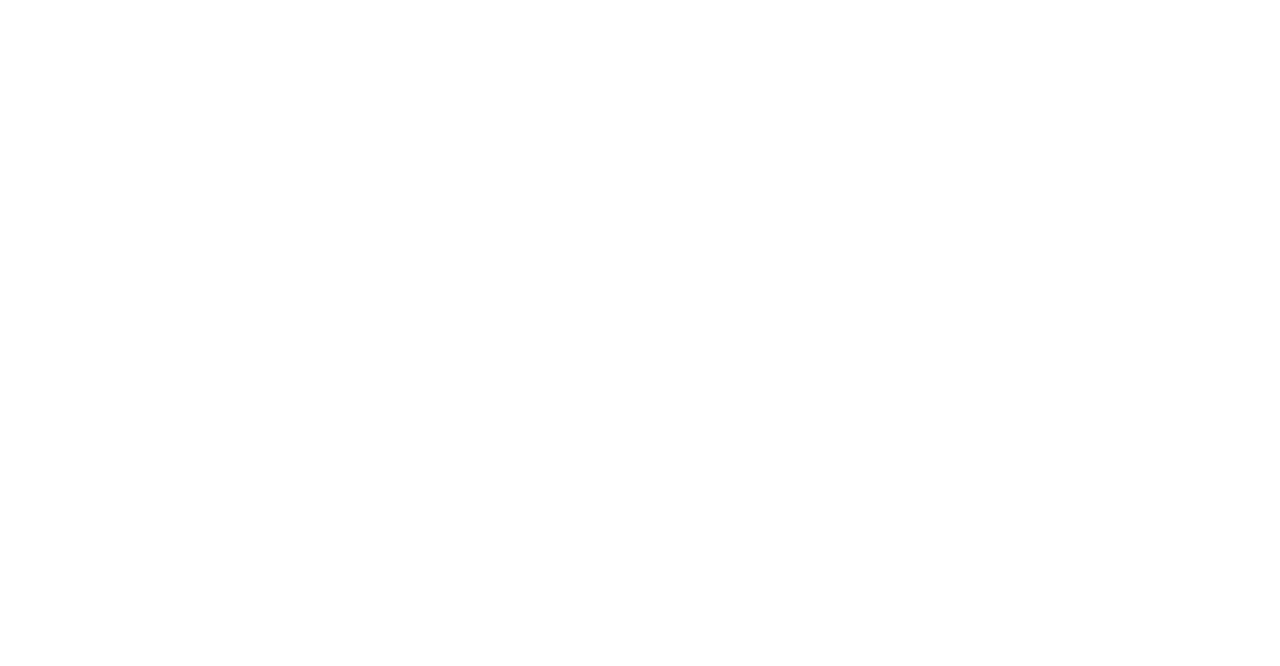
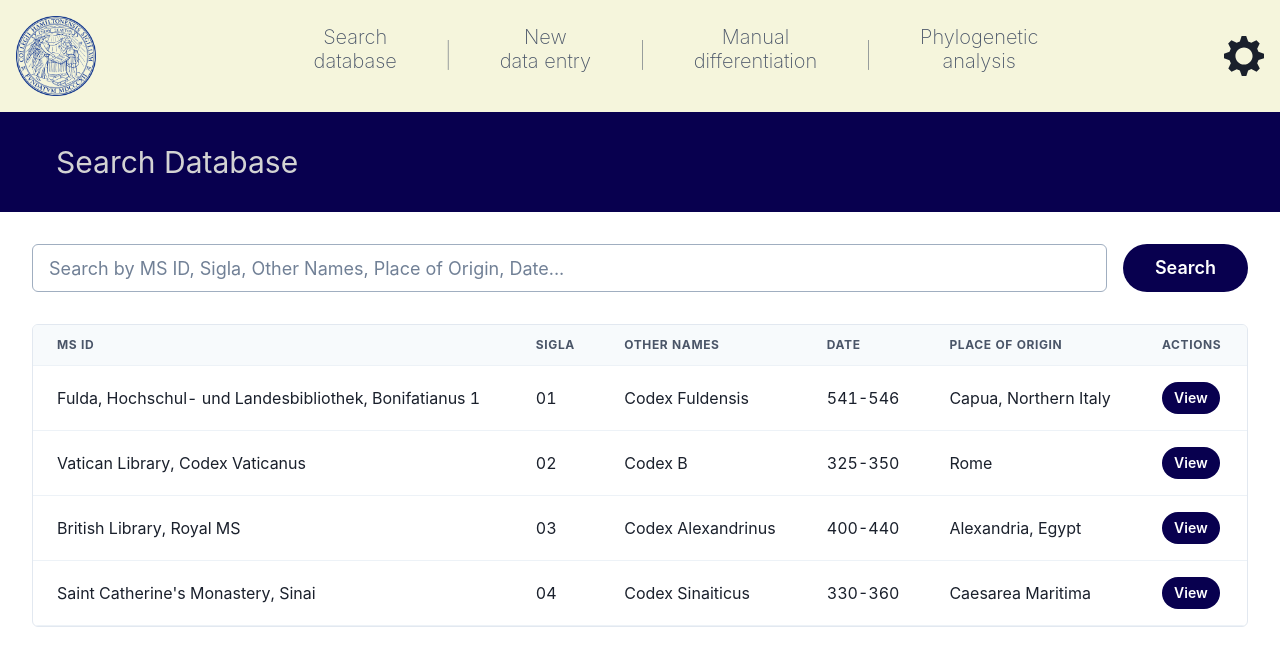
Before and after one commit to BryceMolnar3/Deployment, a React app in the folder frontend/: page /search-database in a window 1280 px wide. Before the commit this address had no page. Shown: the top 666 px of the page. Built offline with nearby package versions, Linux system fonts and the light colour scheme.

Commit message:
Structure of the screen along with the dummy data loading in correctly. Need to add the sort by button

```diff
--- a/frontend/src/App.tsx
+++ b/frontend/src/App.tsx
@@ -3,6 +3,7 @@
 import ManuscriptViewer from './pages/ManuscriptViewer.tsx';
 import VerseId from './pages/verse/VerseId.tsx';
 import NewDataEntry from './pages/NewDataEntry.tsx';
+import SearchDatabase from './pages/SearchDatabase.tsx';
 
 function App() {
   return (
@@ -10,6 +11,7 @@
       <Route path="/manuscript-viewer/:id" element={<ManuscriptViewer />} />
       <Route path="/verse/:id" element={<VerseId />} />
       <Route path="/new-data-entry" element={<NewDataEntry />} />
+      <Route path="/search-database" element={<SearchDatabase />} />
     </Routes>
   );
 }
--- /dev/null
+++ b/frontend/src/pages/SearchDatabase.tsx
@@ -0,0 +1,175 @@
+import React, { useState, useEffect } from 'react';
+import {
+  Box,
+  Flex,
+  Heading,
+  Text,
+  Input,
+  Button,
+  VStack,
+  Table,
+  Thead,
+  Tbody,
+  Tr,
+  Th,
+  Td,
+  useToast
+} from '@chakra-ui/react';
+import NavigationBar from '../components/NavigationBar.tsx';
+import { useNavigate } from 'react-router-dom';
+import { manuscripts, Manuscript } from '../data/manuscripts.ts';
+
+function SearchDatabase() {
+  const [searchQuery, setSearchQuery] = useState('');
+  const [isLoading, setIsLoading] = useState(false);
+  const [searchResults, setSearchResults] = useState<Manuscript[]>([]);
+  const navigate = useNavigate();
+  const toast = useToast();
+
+  // Load all manuscripts when component mounts
+  useEffect(function() {
+    const allManuscripts = Object.values(manuscripts);
+    console.log('Available manuscripts:', allManuscripts);
+    setSearchResults(allManuscripts);
+  }, []);
+
+  function handleSearch() {
+    setIsLoading(true);
+    try {
+      let results;
+      if (!searchQuery.trim()) {
+        // If search is empty, show all manuscripts
+        results = Object.values(manuscripts);
+      } else {
+        // Filter manuscripts based on search query
+        const query = searchQuery.toLowerCase();
+        results = Object.values(manuscripts).filter(manuscript =>
+          manuscript.ms_id.toLowerCase().includes(query) ||
+          manuscript.sigla.toLowerCase().includes(query) ||
+          manuscript.other_names.toLowerCase().includes(query) ||
+          manuscript.place_of_origin.toLowerCase().includes(query) ||
+          manuscript.date.toLowerCase().includes(query) ||
+          manuscript.materials.toLowerCase().includes(query) ||
+          manuscript.format_description.toLowerCase().includes(query)
+        );
+      }
+
+      console.log('Search results:', results);
+      setSearchResults(results);
+
+      if (results.length === 0) {
+        toast({
+          title: 'No results found',
+          status: 'info',
+          duration: 3000,
+          isClosable: true,
+        });
+      }
+    } catch (error) {
+      console.error('Search error:', error);
+      toast({
+        title: 'Error performing search',
+        description: error instanceof Error ? error.message : 'Unknown error occurred',
+        status: 'error',
+        duration: 5000,
+        isClosable: true,
+      });
+    } finally {
+      setIsLoading(false);
+    }
+  }
+
+  function handleViewManuscript(sigla: string) {
+    console.log('Viewing manuscript:', sigla);
+    navigate(`/manuscript-viewer/${sigla}`);
+  }
+
+  return (
+    <Box>
+      <NavigationBar />
+      <Box>
+        <Box bg="#08004F" py={8} px={6} position="relative">
+          <Heading fontWeight="normal" ml={8} color="lightgray" size="lg">Search Database</Heading>
+        </Box>
+
+        <Box p={8}>
+          <Flex gap={4} mb={8}>
+            <Input
+              placeholder="Search by MS ID, Sigla, Other Names, Place of Origin, Date..."
+              value={searchQuery}
+              onChange={(e) => setSearchQuery(e.target.value)}
+              size="lg"
+              borderColor="gray.400"
+              flex={1}
+              onKeyPress={(e) => {
+                if (e.key === 'Enter') {
+                  handleSearch();
+                }
+              }}
+            />
+            <Button
+              bg="#08004F"
+              color="white"
+              _hover={{ bg: "#160082" }}
+              onClick={handleSearch}
+              size="lg"
+              px={8}
+              isLoading={isLoading}
+              loadingText="Searching..."
+              borderRadius="full"
+            >
+              Search
+            </Button>
+          </Flex>
+
+          <Box borderWidth={1} borderColor="gray.200" borderRadius="md" overflow="hidden">
+            <Table variant="simple">
+              <Thead bg="gray.50">
+                <Tr>
+                  <Th>MS ID</Th>
+                  <Th>Sigla</Th>
+                  <Th>Other Names</Th>
+                  <Th>Date</Th>
+                  <Th>Place of Origin</Th>
+                  <Th>Actions</Th>
+                </Tr>
+              </Thead>
+              <Tbody>
+                {searchResults.map((manuscript) => (
+                  <Tr key={manuscript.sigla}>
+                    <Td>{manuscript.ms_id}</Td>
+                    <Td>{manuscript.sigla}</Td>
+                    <Td>{manuscript.other_names}</Td>
+                    <Td>{manuscript.date}</Td>
+                    <Td>{manuscript.place_of_origin}</Td>
+                    <Td>
+                      <Button
+                        bg="#08004F"
+                        color="white"
+                        _hover={{ bg: "#160082" }}
+                        size="sm"
+                        onClick={() => handleViewManuscript(manuscript.sigla)}
+                        borderRadius="full"
+                      >
+                        View
+                      </Button>
+                    </Td>
+                  </Tr>
+                ))}
+                {searchResults.length === 0 && !isLoading && (
+                  <Tr>
+                    <Td colSpan={6} textAlign="center" py={4}>
+                      No results found
+                    </Td>
+                  </Tr>
+                )}
+              </Tbody>
+            </Table>
+          </Box>
+        </Box>
+      </Box>
+    </Box>
+  );
+}
+
+export default SearchDatabase;
```
